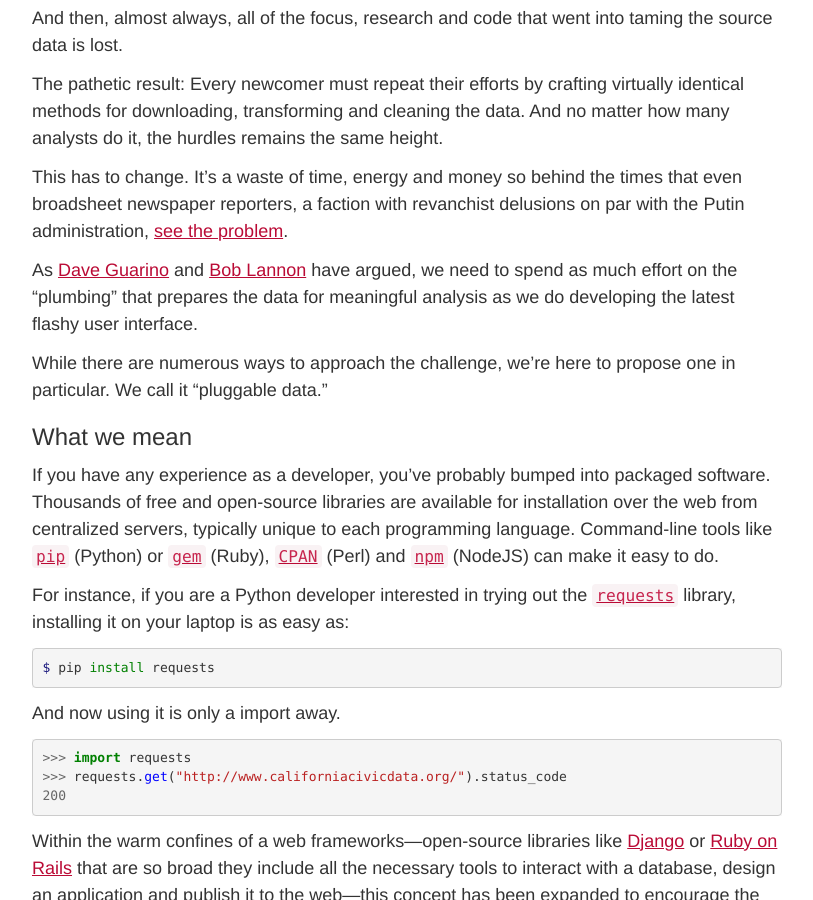
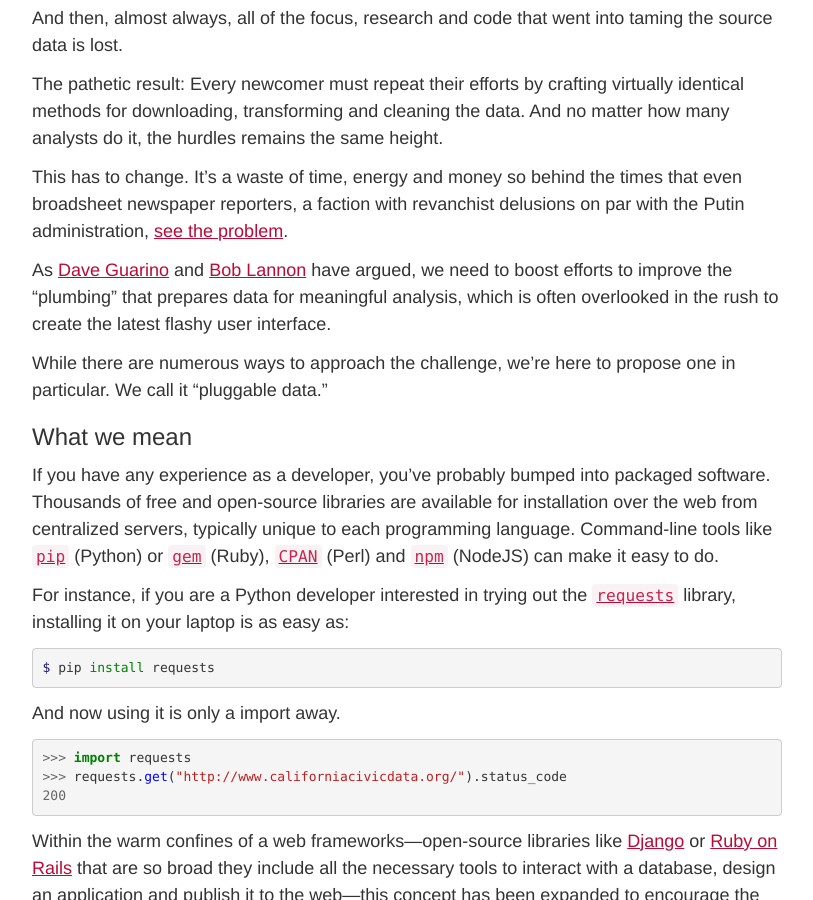
Before and after one commit to palewire/californiacivicdata.org, a Jekyll site: the page built from _posts/2015-01-01-pluggable-data.markdown, in a window 1280 px wide and 900 px high, scrolled down 559 px. Shown: the whole window, without its empty margins (38-851 px from the left). Built offline with Jekyll 4.4.1, drawn with Linux system fonts in a browser that asks for light colours.

Commit message:
Updated 2015-01-01-pluggable-data.markdown

```diff
--- a/_posts/2015-01-01-pluggable-data.markdown
+++ b/_posts/2015-01-01-pluggable-data.markdown
@@ -24,7 +24,7 @@
 
 This has to change. It’s a waste of time, energy and money so behind the times that even broadsheet newspaper reporters, a faction with revanchist delusions on par with the Putin administration, [see the problem](http://www.nytimes.com/2014/08/18/technology/for-big-data-scientists-hurdle-to-insights-is-janitor-work.html?_r=0).
 
-As [Dave Guarino](http://daguar.github.io/2014/03/17/etl-for-america/) and [Bob Lannon](http://sunlightfoundation.com/blog/2014/03/21/data-plumbers/) have argued, we need to spend as much effort on the "plumbing" that prepares the data for meaningful analysis as we do developing the latest flashy user interface.
+As [Dave Guarino](http://daguar.github.io/2014/03/17/etl-for-america/) and [Bob Lannon](http://sunlightfoundation.com/blog/2014/03/21/data-plumbers/) have argued, we need to boost efforts to improve the "plumbing" that prepares data for meaningful analysis, which is often overlooked in the rush to create the latest flashy user interface.
 
 While there are numerous ways to approach the challenge, we're here to propose one in particular. We call it "pluggable data."
 
```
